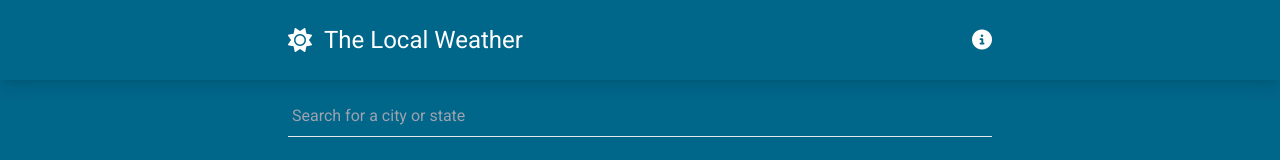
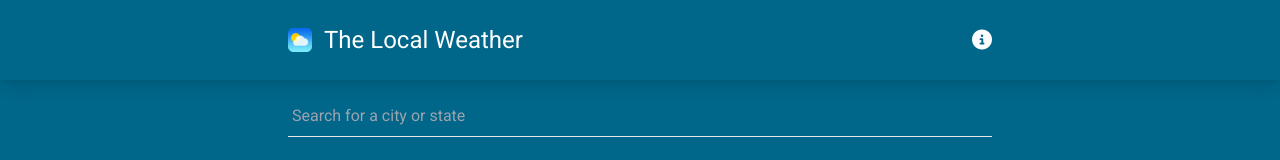
Before and after one commit to HazzaDevelopment/VueWeatherApp, a Vue app in the folder vue-project/: page / in a window 1280 px wide. Shown: the top 160 px of the page. Built offline with nearby package versions, Linux system fonts and the light colour scheme.

Commit message:
added favicon

```diff
--- a/vue-project/index.html
+++ b/vue-project/index.html
@@ -3,7 +3,7 @@
 
 <head>
   <meta charset="UTF-8">
-  <link rel="icon" href="/favicon.ico">
+  <link rel="icon" href="/favicon.png">
   <meta name="viewport" content="width=device-width, initial-scale=1.0">
   <link rel="preconnect" href="https://fonts.googleapis.com">
   <link rel="preconnect" href="https://fonts.gstatic.com" crossorigin>
--- a/vue-project/src/components/SiteNavigation.vue
+++ b/vue-project/src/components/SiteNavigation.vue
@@ -5,9 +5,11 @@
             <!-- Logo and application name with link to home -->
             <RouterLink :to="{ name: 'home' }">
                 <div class="flex items-center gap-3">
-                    <i class="fa-solid fa-sun text-2xl"></i>
+                    <img src="/favicon.png" alt="Sun">
+                    <!-- Adjust the width and height as needed -->
                     <p class="text-2xl">The Local Weather</p>
                 </div>
+
             </RouterLink>
 
             <!-- Info and add city icons -->
```
Also changed, not shown: vue-project/public/favicon.png (added), 1 other file (tests, documents, lock files or other folders).
